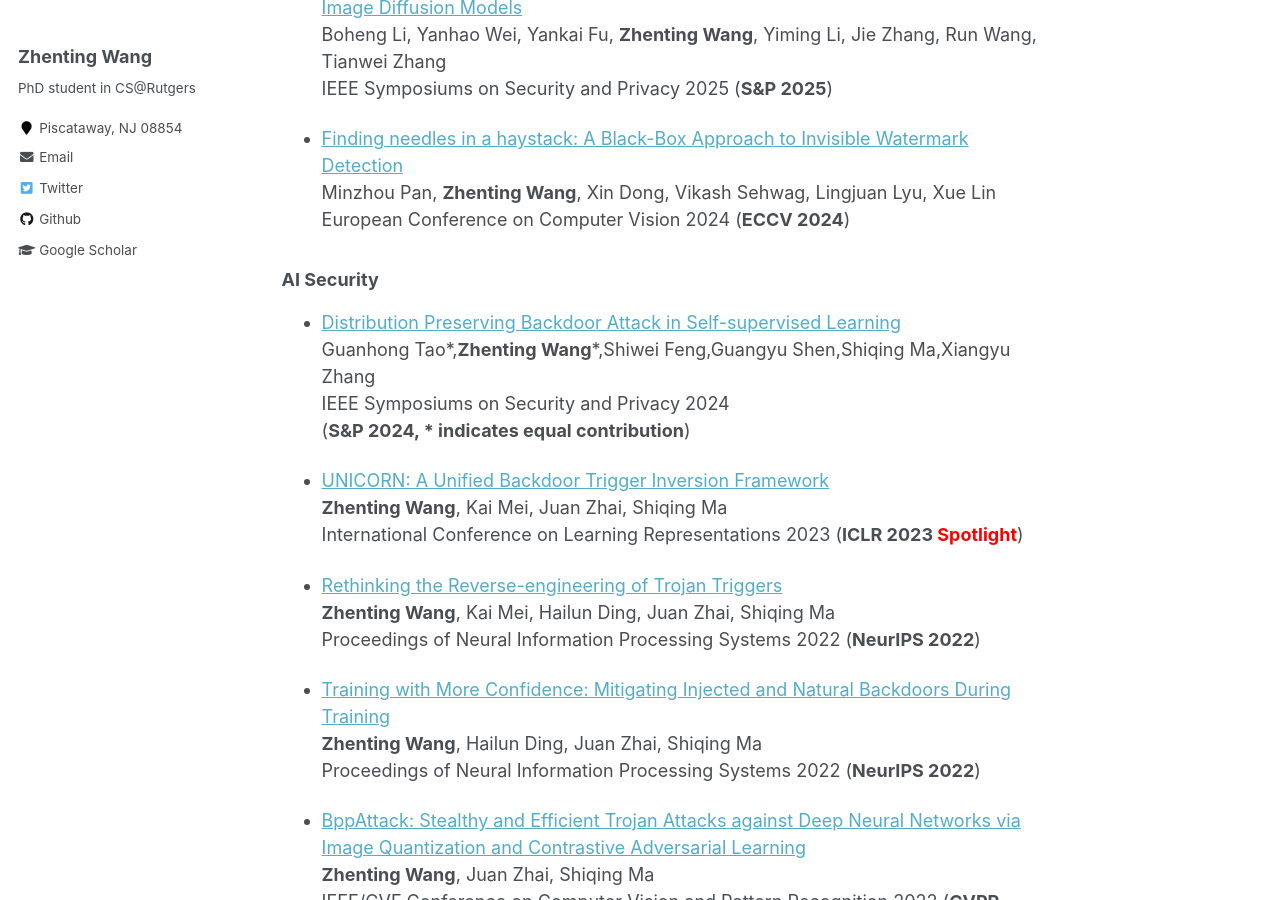
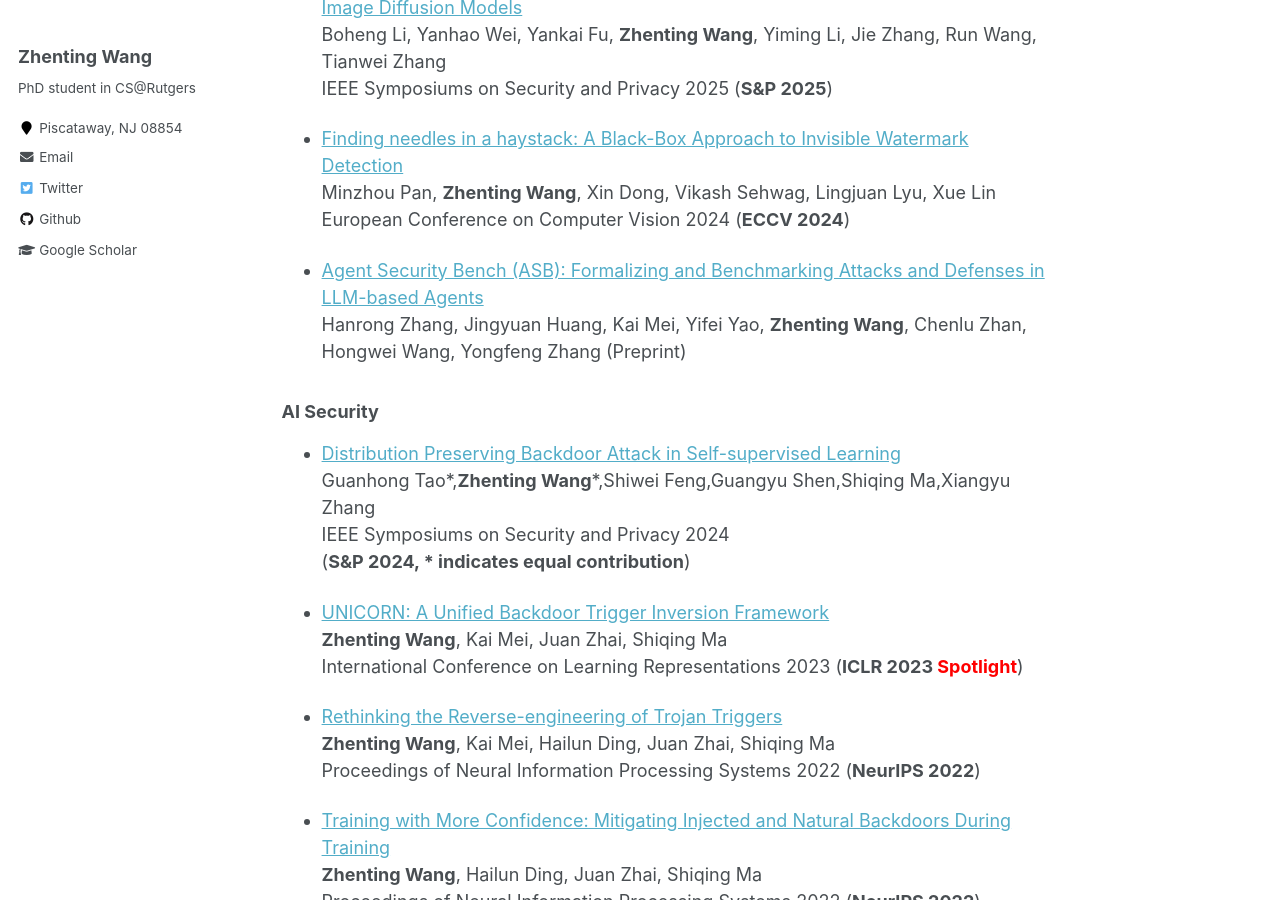
Before and after one commit to ZhentingWang/zhentingwang.github.io, a Jekyll site: the page built from _pages/about.md, in a window 1280 px wide and 900 px high, scrolled down 2527 px. Built offline with Jekyll 4.4.1, drawn with Linux system fonts in a browser that asks for light colours.

Commit message:
Update about.md

```diff
--- a/_pages/about.md
+++ b/_pages/about.md
@@ -82,6 +82,9 @@ IEEE Symposiums on Security and Privacy 2025 (**S&P 2025**)
 * [Finding needles in a haystack: A Black-Box Approach to Invisible Watermark Detection](https://arxiv.org/pdf/2403.15955.pdf)
 Minzhou Pan, **Zhenting Wang**, Xin Dong, Vikash Sehwag, Lingjuan Lyu, Xue Lin
 European Conference on Computer Vision 2024 (**ECCV 2024**)
+
+* [Agent Security Bench (ASB): Formalizing and Benchmarking Attacks and Defenses in LLM-based Agents](https://arxiv.org/pdf/2410.02644)
+Hanrong Zhang, Jingyuan Huang, Kai Mei, Yifei Yao, **Zhenting Wang**, Chenlu Zhan, Hongwei Wang, Yongfeng Zhang (Preprint)
 
 ### AI Security
 
```
